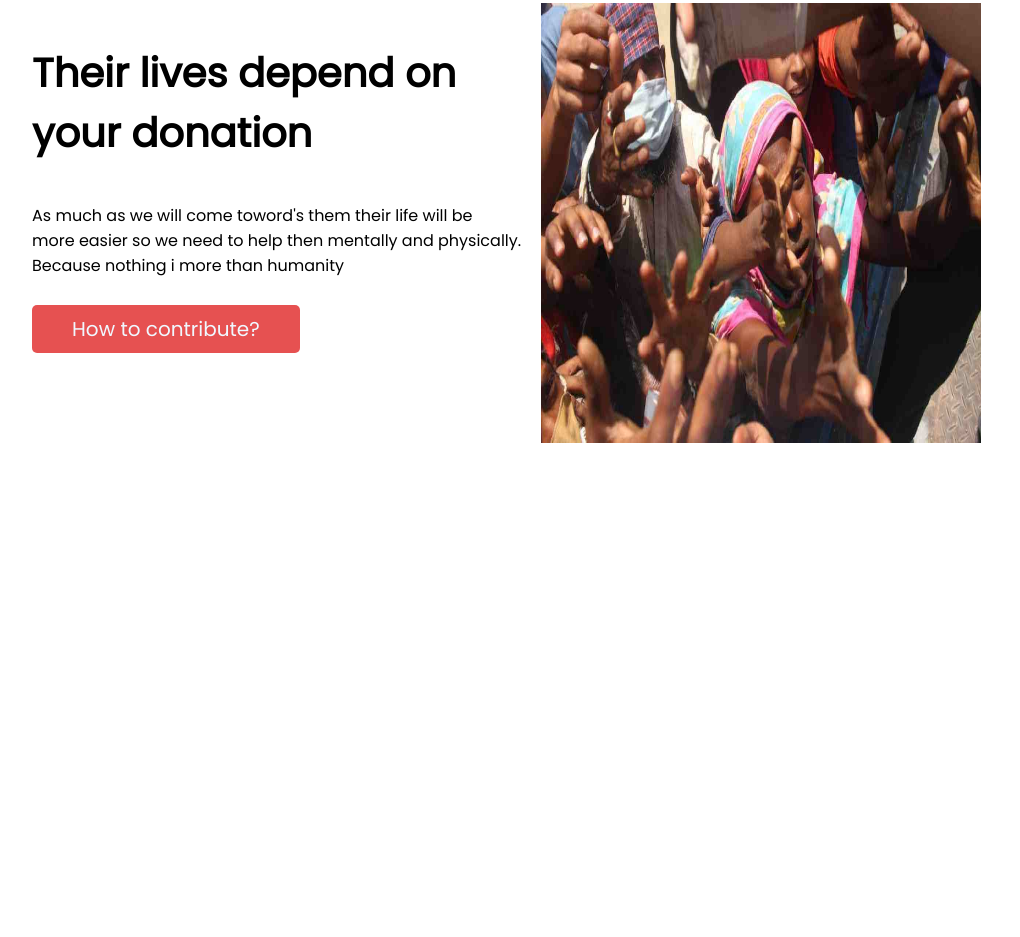
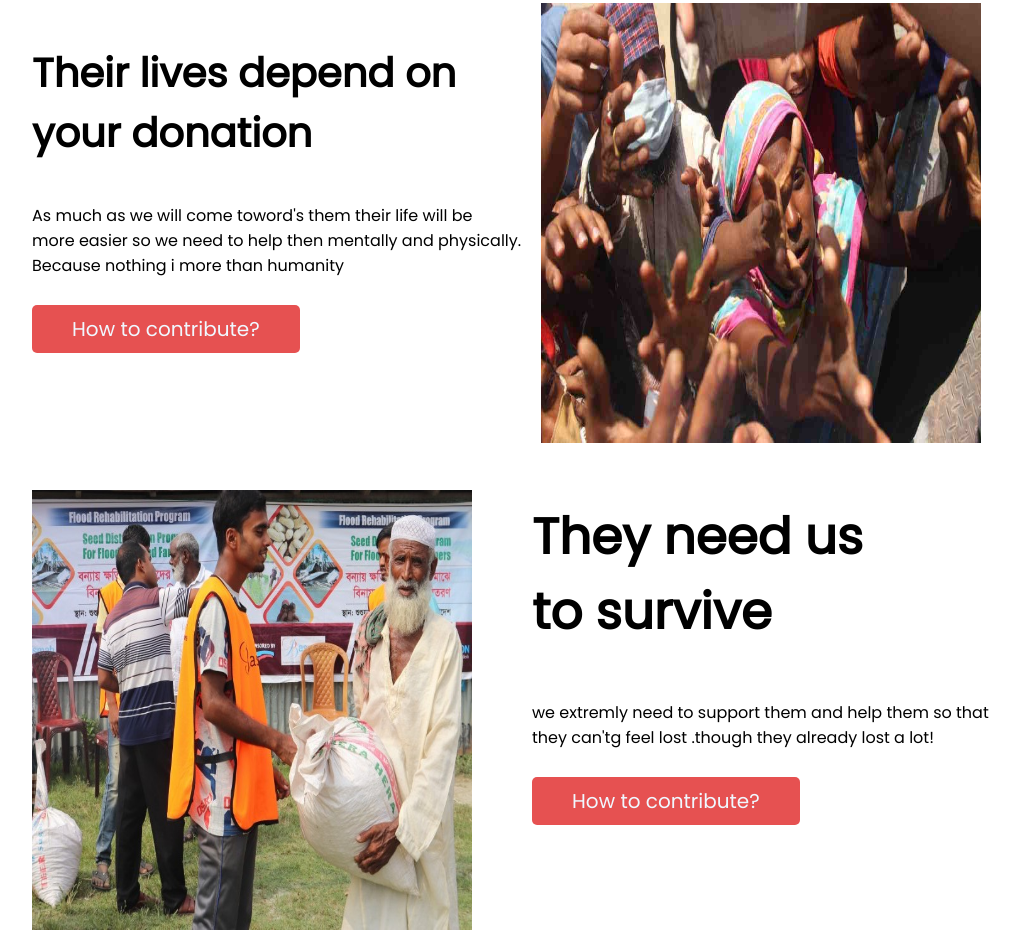
Before and after one commit to asultana181/Assignment_1, a plain HTML site: page first_page.html in a window 1280 px wide. Shown: the part 2011-2948 px from the top of the page, without its empty margins (168-1188 px from the left). Before the commit the page ends 2461 px from the top, so only its background shows below. Drawn offline with Linux system fonts and the light colour scheme.

Commit message:
fifth page added

```diff
--- a/first_page.html
+++ b/first_page.html
@@ -129,6 +129,24 @@
                 </section>
 
                 <section>
+                   <div class="opposite">
+                    <div >
+                        <img class ="newpic" src="imageAss/donation10.jpg" alt="">
+                    </div>
+
+                    <div class="opp2" >
+                        <div>
+                            <h1 class="opp1">They need us<br> to survive</h1>
+                            <p>we extremly need to support them and help them so that <br>they can'tg feel lost
+                                .though they already lost a lot!
+                            </p>
+                        </div>
+                        <div class="buttonset2"><a class="donatebutton" target="_blank"
+                            href="https://www.youtube.com/watch?v=Rw84YGH4o-E&ab_channel=DATACREATIVE">How to contribute?</a>
+                        </div>
+
+                    </div>
+                   </div>
 
 
                 </section>
--- a/stylenew.css
+++ b/stylenew.css
@@ -180,3 +180,26 @@ body{
     padding-left: 200px;
     padding-top: 20px;
 }
+.newpic{
+
+    width: 440px;
+    height: 440px;
+    padding-top: 40px;
+    padding-left: 200px;
+
+}
+.opp2{
+    padding-left: 60px;
+}
+.opp1{
+    font-size: 50px;
+}
+.opposite{
+    display: flex;
+
+
+}
+.buttonset2{
+    padding-right: 150px;
+    padding-top: 20px;
+}
```
Also changed, not shown: imageAss/donation10.jpg (added).
